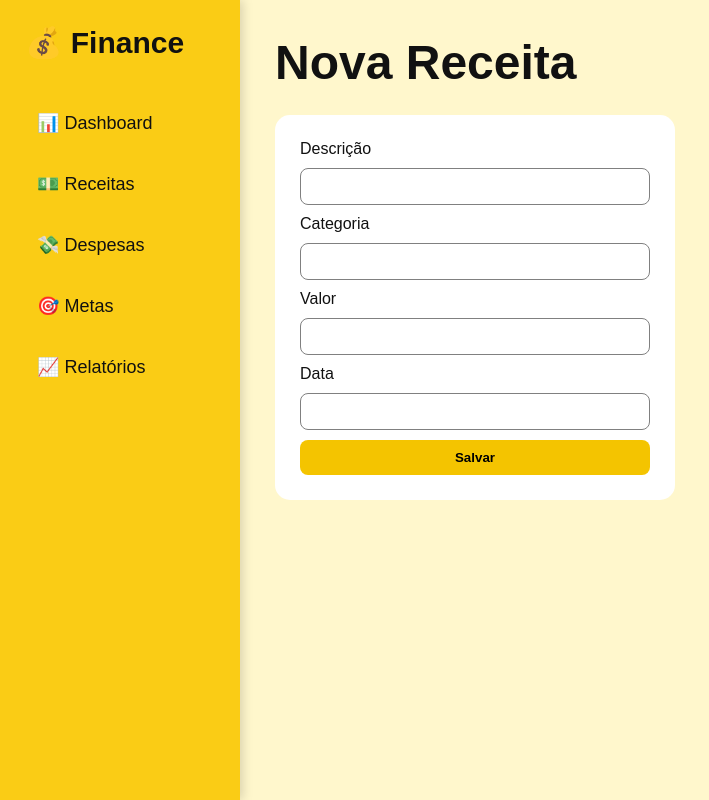
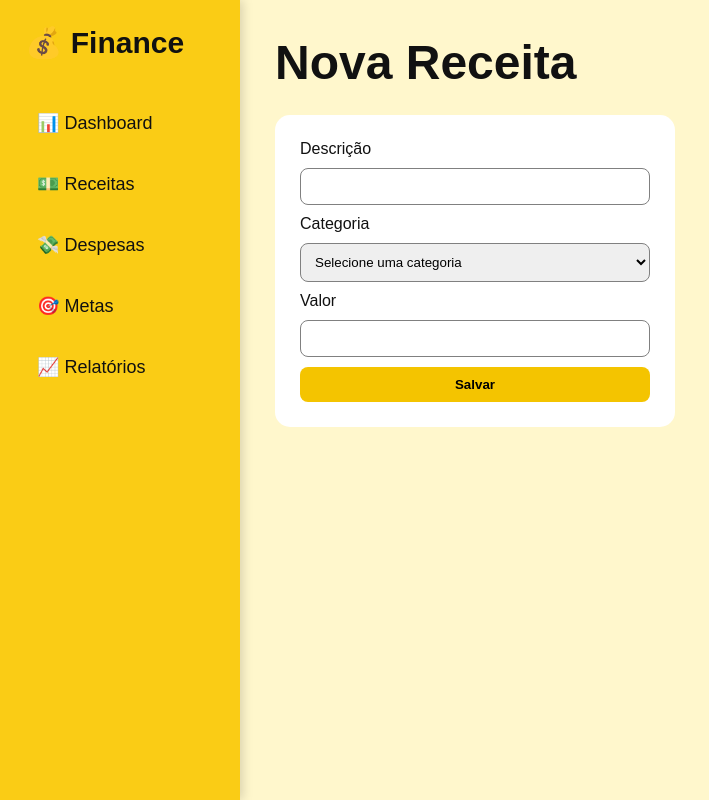
Before and after one commit to ArthurWgirao/Controle-Financeiro-Pessoal, a Flask app: page /receitas/nova in a window 1280 px wide. Shown: the whole page, without its empty margins (0-709 px from the left). Run offline with Flask 3, Linux system fonts and the light colour scheme.

Commit message:
Corrige e valida CRUD web de receitas

```diff
--- a/app.py
+++ b/app.py
@@ -1,5 +1,9 @@
-from flask import Flask, render_template, request, redirect
+from datetime import datetime
+import math
 
+from flask import Flask, abort, render_template, request, redirect
+
+from categorias import categorias
 from database import (
     conectar,
     criar_tabela
@@ -32,7 +36,7 @@ def obter_resumo():
         if tipo.lower() == "receita":
             receitas += valor
 
-        else:
+        elif tipo.lower() == "despesa":
             despesas += valor
 
     saldo = receitas - despesas
@@ -60,8 +64,6 @@ def testar_banco():
 @app.route("/")
 def dashboard():
 
-    testar_banco()
-
     receitas, despesas, saldo = obter_resumo()
 
     return render_template(
@@ -82,13 +84,11 @@ def buscar_receitas():
         SELECT id, descricao, categoria, valor, data
         FROM transacoes
         WHERE tipo = 'receita'
+        ORDER BY id DESC
     """)
 
 
     receitas = cursor.fetchall()
-
-    print("RECEITAS:", receitas)
-
 
     conexao.close()
 
@@ -111,10 +111,33 @@ def nova_receita():
 
     if request.method == "POST":
 
-        descricao = request.form["descricao"]
-        categoria = request.form["categoria"]
-        valor = float(request.form["valor"])
-        data = request.form["data"]
+        descricao = request.form.get("descricao", "").strip()
+        categoria = request.form.get("categoria", "").strip()
+        valor_informado = request.form.get("valor", "").strip()
+
+        dados_formulario = {
+            "descricao": descricao,
+            "categoria": categoria,
+            "valor": valor_informado
+        }
+
+        erro = validar_receita(
+            descricao,
+            categoria,
+            valor_informado
+        )
+
+        if erro:
+            return render_template(
+                "form_receita.html",
+                titulo="Nova Receita",
+                receita=dados_formulario,
+                categorias=categorias,
+                erro=erro
+            ), 400
+
+        valor = float(valor_informado)
+        data = datetime.now().strftime("%d/%m/%Y")
 
         conexao = conectar()
         cursor = conexao.cursor()
@@ -140,7 +163,9 @@ def nova_receita():
     return render_template(
         "form_receita.html",
         titulo="Nova Receita",
-        receita=None
+        receita=None,
+        categorias=categorias,
+        erro=None
     )
 
 
@@ -151,27 +176,76 @@ def editar_receita(id):
     conexao = conectar()
     cursor = conexao.cursor()
 
+    cursor.execute(
+        """
+        SELECT id, tipo, valor, categoria, descricao, data
+        FROM transacoes
+        WHERE id = ? AND tipo = 'receita'
+        """,
+        (id,)
+    )
+
+    receita = cursor.fetchone()
+
+    if receita is None:
+        conexao.close()
+        abort(404)
 
     if request.method == "POST":
 
-        descricao = request.form["descricao"]
-        categoria = request.form["categoria"]
-        valor = float(request.form["valor"])
-        data = request.form["data"]
+        descricao_informada = request.form.get("descricao")
+        categoria_informada = request.form.get("categoria")
+        valor_informado = request.form.get("valor", "").strip()
 
+        descricao = (
+            descricao_informada.strip()
+            if descricao_informada and descricao_informada.strip()
+            else receita["descricao"]
+        )
+        categoria = (
+            categoria_informada.strip()
+            if categoria_informada and categoria_informada.strip()
+            else receita["categoria"]
+        )
+
+        dados_formulario = {
+            "id": receita["id"],
+            "tipo": receita["tipo"],
+            "descricao": descricao,
+            "categoria": categoria,
+            "valor": valor_informado,
+            "data": receita["data"]
+        }
+
+        erro = validar_receita(
+            descricao,
+            categoria,
+            valor_informado
+        )
+
+        if erro:
+            conexao.close()
+            return render_template(
+                "form_receita.html",
+                titulo="Editar Receita",
+                receita=dados_formulario,
+                categorias=categorias,
+                erro=erro
+            ), 400
+
+        valor = float(valor_informado)
 
         cursor.execute("""
             UPDATE transacoes
-            SET descricao = ?,
+            SET tipo = 'receita',
+                descricao = ?,
                 categoria = ?,
-                valor = ?,
-                data = ?
-            WHERE id = ?
+                valor = ?
+            WHERE id = ? AND tipo = 'receita'
         """, (
             descricao,
             categoria,
             valor,
-            data,
             id
         ))
 
@@ -181,24 +255,19 @@ def editar_receita(id):
         return redirect("/receitas")
 
 
-    cursor.execute(
-        "SELECT * FROM transacoes WHERE id = ?",
-        (id,)
-    )
-
-    receita = cursor.fetchone()
-
     conexao.close()
 
 
     return render_template(
         "form_receita.html",
         titulo="Editar Receita",
-        receita=receita
+        receita=receita,
+        categorias=categorias,
+        erro=None
     )
 
 
-@app.route("/receitas/excluir/<int:id>")
+@app.route("/receitas/excluir/<int:id>", methods=["POST"])
 def excluir_receita(id):
 
     conexao = conectar()
@@ -206,16 +275,44 @@ def excluir_receita(id):
 
 
     cursor.execute(
-        "DELETE FROM transacoes WHERE id = ?",
+        """
+        DELETE FROM transacoes
+        WHERE id = ? AND tipo = 'receita'
+        """,
         (id,)
     )
 
+    excluiu = cursor.rowcount
 
     conexao.commit()
     conexao.close()
 
+    if not excluiu:
+        abort(404)
 
     return redirect("/receitas")
+
+
+def validar_receita(descricao, categoria, valor_informado):
+
+    if not descricao:
+        return "Informe uma descrição para a receita."
+
+    if categoria not in categorias:
+        return "Selecione uma categoria válida."
+
+    if not valor_informado:
+        return "Informe o valor da receita."
+
+    try:
+        valor = float(valor_informado)
+    except ValueError:
+        return "Informe um valor numérico válido."
+
+    if not math.isfinite(valor) or valor <= 0:
+        return "O valor deve ser maior que zero."
+
+    return None
 
 
 
--- a/static/css/style.css
+++ b/static/css/style.css
@@ -228,6 +228,14 @@ button {
     color: white;
 }
 
+.form-excluir {
+    display: inline;
+}
+
+.form-excluir .btn-excluir {
+    font-size: 16px;
+}
+
 
 /* FORMULÁRIOS */
 
@@ -247,10 +255,21 @@ button {
 }
 
 
-.formulario input {
+.formulario input,
+.formulario select {
 
     padding: 10px;
     border-radius: 8px;
     border: 1px solid gray;
 
 }
+
+.mensagem-erro {
+    width: 400px;
+    margin-bottom: 15px;
+    padding: 12px;
+    border: 1px solid #e74c3c;
+    border-radius: 8px;
+    background-color: #fff;
+    color: #b42318;
+}
--- a/templates/form_receita.html
+++ b/templates/form_receita.html
@@ -6,6 +6,9 @@
 
 <h1>{{ titulo }}</h1>
 
+{% if erro %}
+<p class="mensagem-erro">{{ erro }}</p>
+{% endif %}
 
 <form method="POST" class="formulario">
 
@@ -19,29 +22,26 @@ required>
 
 
 <label>Categoria</label>
-<input
-type="text"
-name="categoria"
-value="{{ receita['categoria'] if receita else '' }}"
-required>
+<select name="categoria" required>
+    <option value="">Selecione uma categoria</option>
+
+    {% for categoria in categorias %}
+    <option
+    value="{{ categoria }}"
+    {% if receita and receita['categoria'] == categoria %}selected{% endif %}>
+        {{ categoria }}
+    </option>
+    {% endfor %}
+</select>
 
 
 <label>Valor</label>
 <input
 type="number"
 step="0.01"
-min="0"
+min="0.01"
 name="valor"
 value="{{ receita['valor'] if receita else '' }}"
-required>
-
-
-<label>Data</label>
-
-<input
-type="text"
-name="data"
-value="{{ receita['data'] if receita else '' }}"
 required>
 
 
```
Also changed, not shown: templates/receitas.html (+9 -4 lines).
